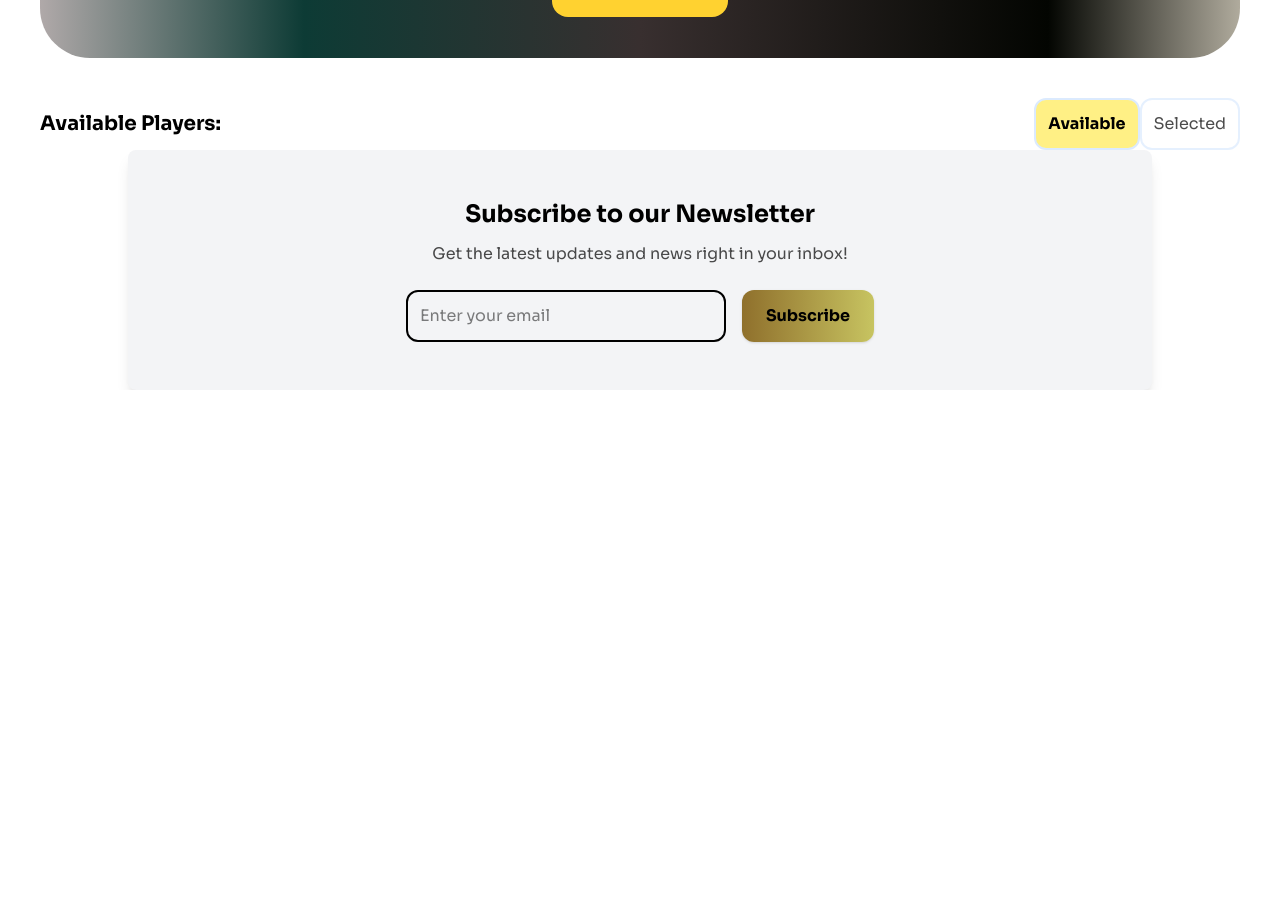
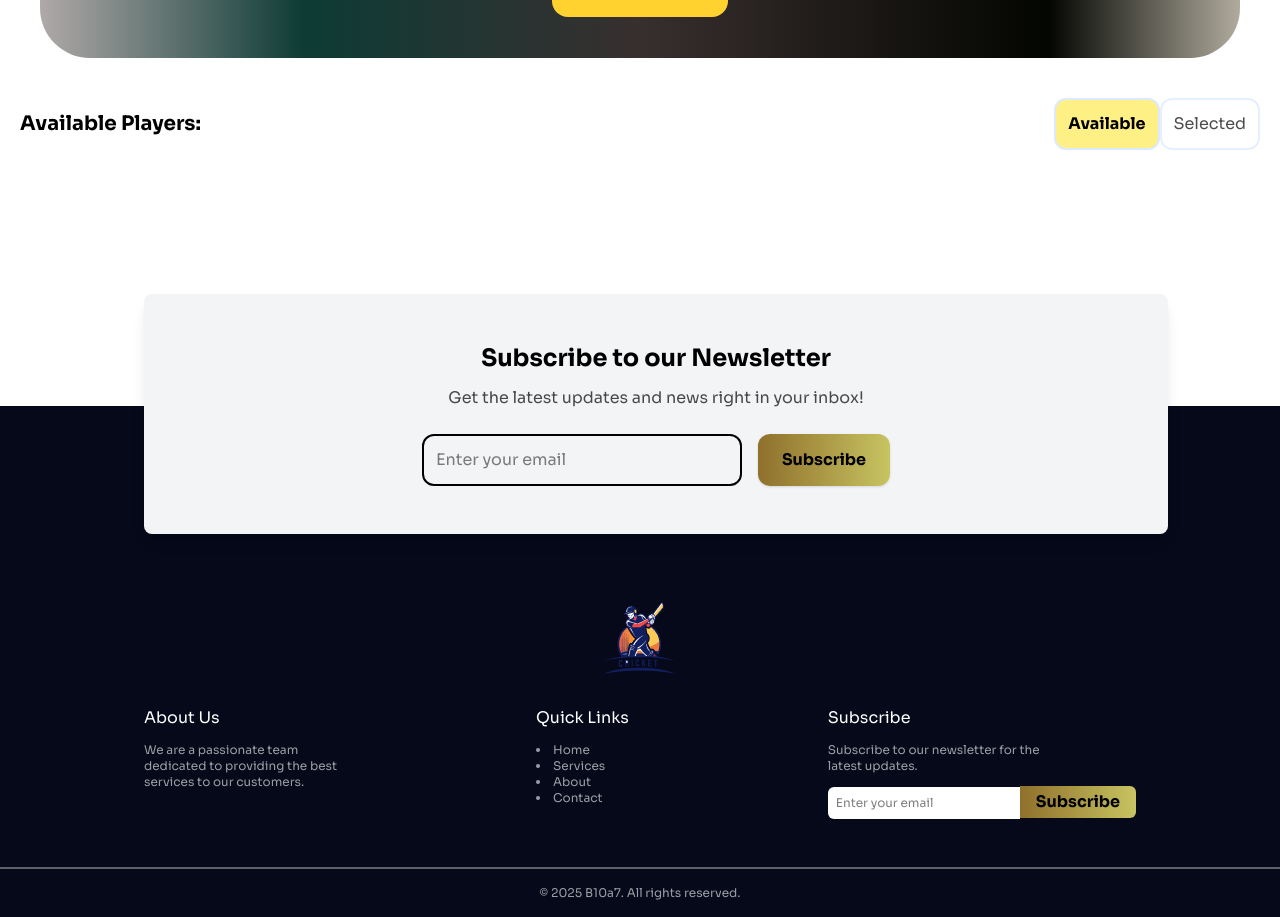
Before and after one commit to shorkarjakir/b10a7-projects-xi, a React (Vite) app: page / in a window 1280 px wide. Shown: the part 516-1433 px from the top of the page. Before the commit the page ends 906 px from the top, so only its background shows below. Built offline with nearby package versions, Linux system fonts and the light colour scheme.

Commit message:
newsletter positioning completed

```diff
--- a/src/App.css
+++ b/src/App.css
@@ -2,3 +2,8 @@
 #root {
   max-width: 1280px;
 }
+
+.footer-section a:hover{
+  cursor: active;
+  color: white;
+}
--- a/src/App.jsx
+++ b/src/App.jsx
@@ -1,6 +1,7 @@
 import './App.css'
 import Available from './Components/Available'
 import Banner from './Components/Banner'
+import Footer from './Components/Footer'
 import Newsletter from './Components/Newsletter'
 import Navigation from './Navigation/NavBar'
 
@@ -14,7 +15,10 @@ function App() {
           <Banner></Banner>
           <Available></Available>
 
-          <Newsletter></Newsletter>
+          <div className='relative'>
+            <Newsletter></Newsletter>
+          </div>
+          <Footer></Footer>
       </div>
     </>
   )
--- /dev/null
+++ b/src/Components/Footer.jsx
@@ -0,0 +1,42 @@
+import logo from '../assets/logo.png';
+
+const Footer = () => {
+    return (
+        <div className='bg-[#06091A] max-w-9xl mt-64'>
+            <div className="flex justify-center py-4">
+                <img className='pt-45' src={logo} alt="" />
+            </div>
+            <div className='flex justify-between p-4 max-w-5xl mx-auto text-white'>
+                <div>
+                    <h3 className="">About Us</h3>
+                    <p className='opacity-60 mt-3 text-xs'>We are a passionate team <br /> dedicated to providing the best <br /> services to our customers.</p>
+                </div>
+                <div>
+                    <h3 className="">Quick Links</h3>
+                    <div className='text-xs mt-3 footer-section opacity-60'>
+                        <ul className="list-disc list-inside">
+                            <li><a href="">Home</a></li>
+                            <li><a href="">Services</a></li>
+                            <li><a href="">About</a></li>
+                            <li><a href="">Contact</a></li>
+                        </ul>
+                    </div>
+                </div>
+                <div>
+                    <h3 className="">Subscribe</h3>
+                    <p className='text-xs mt-3 mb-3 opacity-60'>Subscribe to our newsletter for the <br /> latest updates.</p>
+                    <form>
+                        <input type="email" placeholder="Enter your email" required className="text-xs text-black w-48 text-opacity-40 bg-white p-2 rounded-l-md" />
+                        <button type="submit" className="bg-gradient-to-r from-[#8F702C] via-[#C7C461] to-[#C7C461] bg-[length:200%_100%] rounded-r-md font-bold text-black px-4 py-1">Subscribe</button>
+                    </form>
+                </div>
+            </div>
+            <hr className='border-[1px] opacity-35 border-white mt-8' />
+            <div className='text-center text-xs text-white opacity-60 py-4'>
+                <p>&copy; 2025 B10a7. All rights reserved.</p>
+            </div>
+        </div>
+    );
+};
+
+export default Footer;
--- a/src/Components/Newsletter.jsx
+++ b/src/Components/Newsletter.jsx
@@ -2,7 +2,7 @@
 
 const Newsletter = () => {
     return (
-        <div className="flex mx-auto max-w-5xl flex-col items-center gap-3 justify-center p-12 bg-gray-100 rounded-lg shadow-lg">
+        <div className="flex mx-auto absolute left-36 mt-36 w-5xl flex-col items-center gap-3 justify-center p-12 bg-gray-100 rounded-lg shadow-lg">
             <h2 className="text-2xl font-bold text-black">Subscribe to our Newsletter</h2>
             <p className="text-black opacity-70">Get the latest updates and news right in your inbox!</p>
             <form className="flex gap-4 mt-3">
--- a/src/Navigation/NavBar.jsx
+++ b/src/Navigation/NavBar.jsx
@@ -5,7 +5,7 @@ const NavBar = () => {
 
 
     return (
-        <div className='flex justify-between items-center mt-8 mb-5'>
+        <div className='flex justify-between ml-4 mr-4 items-center mt-8 mb-5'>
             <div className=''>
                 <img src={logo} alt="Logo" />
             </div>
--- a/src/index.css
+++ b/src/index.css
@@ -1,10 +1,10 @@
 @import "tailwindcss";
 
 body{
-    max-width: 1260px;
+    max-width: 1350px;
     margin: 0 auto;
-    margin-left: 20px;
-    margin-right: 20px;
+    /* margin-left: 20px;
+    margin-right: 20px; */
 }
 
 a:hover,
```
